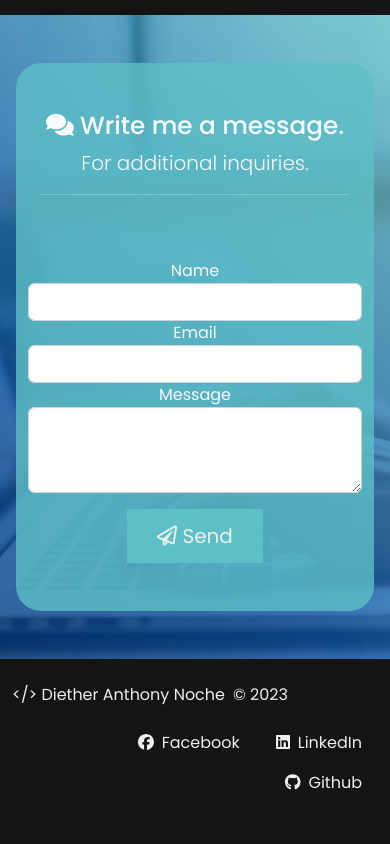
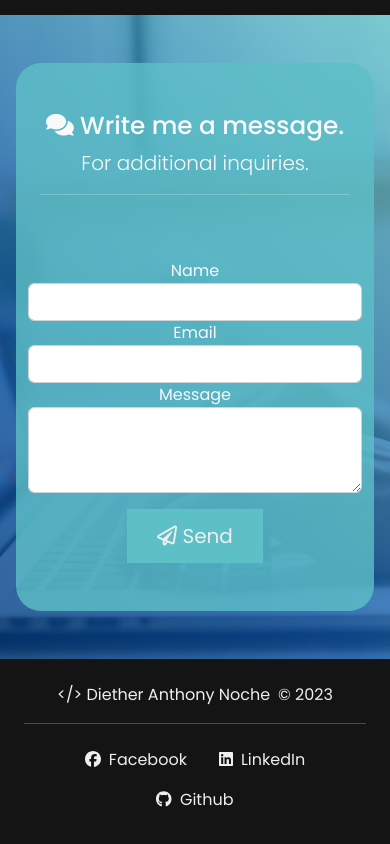
Before and after one commit to DAnoche/My-Porpolio, a React (Create React App) app: page / in a window 390 px wide. Shown: the part 3501-4345 px from the top of the page. Built offline with nearby package versions, Linux system fonts and the light colour scheme.

Commit message:
Fixed footer responsiveness

```diff
--- a/src/Components/footer.jsx
+++ b/src/Components/footer.jsx
@@ -8,20 +8,21 @@ library.add(fab);
 
 function Footer() {
   return (
-    <div className="footer">
-      <footer className="container d-flex flex-wrap justify-content-between align-items-center py-4">
-        <div className="col-md-4 d-flex align-items-center">
-          <a href="/" className="mb-3 me-2 mb-md-0 text-decoration-none lh-1">
+    <div className="footer d-flex justify-content-center align-items-center">
+      <footer className="container row text-center py-4">
+        <div className="col-12">
+          <a
+            href="/"
+            className="ms-lg-2  mb-3 me-2 mb-md-0 text-decoration-none lh-1"
+          >
             <span>&lt;/&gt; Diether Anthony Noche</span>
           </a>
           <span className="mb-3 mb-md-0 ">© 2023</span>
         </div>
-
-        <ul className="nav col-md-4 justify-content-end list-unstyled d-flex">
-          <motion.li
-            whileHover={{ scale: 1.2, transition: 0.3 }}
-            className="ms-1"
-          >
+        <div className="col-12">
+          <hr className="featurette-divider" />
+          <ul className="nav d-flex justify-content-center align-items-center">
+            <motion.li whileHover={{ scale: 1.2, transition: 0.3 }}>
               <a
                 className="nav-link"
                 href="https://www.facebook.com/DietherNoche"
@@ -31,10 +32,7 @@ function Footer() {
                 Facebook
               </a>
             </motion.li>
-          <motion.li
-            whileHover={{ scale: 1.2, transition: 0.3 }}
-            className="ms-1"
-          >
+            <motion.li whileHover={{ scale: 1.2, transition: 0.3 }}>
               <a
                 className="nav-link"
                 href="https://www.linkedin.com/in/diether-noche-010356145/"
@@ -44,10 +42,7 @@ function Footer() {
                 LinkedIn
               </a>
             </motion.li>
-          <motion.li
-            whileHover={{ scale: 1.2, transition: 0.3 }}
-            className="ms-1"
-          >
+            <motion.li whileHover={{ scale: 1.2, transition: 0.3 }}>
               <a
                 className="nav-link"
                 href="https://github.com/DAnoche"
@@ -58,6 +53,7 @@ function Footer() {
               </a>
             </motion.li>
           </ul>
+        </div>
       </footer>
     </div>
   );
```
Lines whose indentation alone changed are shown as unchanged.
